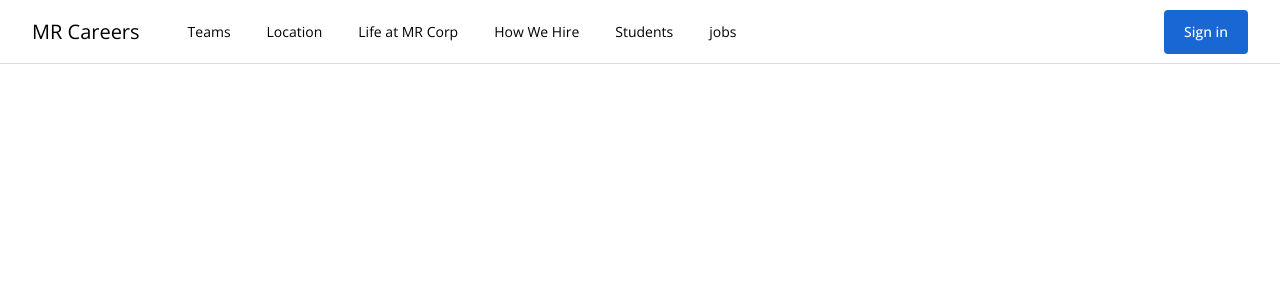
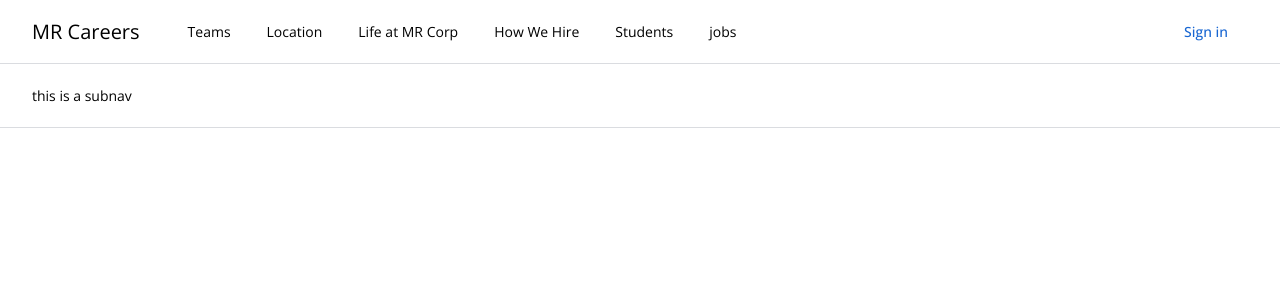
Before and after one commit to mohammadreza-amini/job-search, a Vue app: page / in a window 1280 px wide. Shown: the top 300 px of the page. Built offline with nearby package versions, Linux system fonts and the light colour scheme.

Commit message:
feat(subnav): add UI structure for Subnav component

```diff
--- a/src/components/ActionButton.vue
+++ b/src/components/ActionButton.vue
@@ -1,11 +1,29 @@
 <template>
-  <button class="primary">{{ text }}</button>
+  <button :class="buttonClass">{{ text }}</button>
 </template>
 
 <script>
+
 export default {
   name: 'ActionButton',
-  props: ['text'],
+  props: {
+    text: { type: String, required: true },
+    type: {
+      type: String,
+      requireed: false,
+      default: 'primary',
+      validator(value) {
+        return ["primary", "secondary"].includes(value);
+      }
+    },
+  },
+  computed: {
+    buttonClass() {
+      return {
+        [this.type]: true,
+      }
+    },
+  },
 }
 </script>
 
@@ -18,7 +36,7 @@ button {
   @apply border-0  text-white bg-brand-blue-1 hover:shadow-blue;
 }
 
-.secondary{
-
+.secondary {
+  @apply bg-transparent text-brand-blue-1 hover:bg-brand-blue-2 hover:text-white;
 }
 </style>
--- a/src/components/MainNav.vue
+++ b/src/components/MainNav.vue
@@ -12,9 +12,10 @@
         </nav>
         <div class="ml-auto flex h-full items-center py-2.5">
           <profile-image v-if="isLoggedIn" />
-          <action-button v-else @click="toggleLogged" text="Sign in"/>
+          <action-button v-else @click="toggleLogged" text="Sign in" type="secondary " />
         </div>
       </div>
+      <the-subnav />
     </div>
   </header>
 </template>
@@ -22,11 +23,13 @@
 <script>
 import ActionButton from './ActionButton.vue'
 import ProfileImage from './ProfileImage.vue'
+import TheSubnav from './TheSubnav.vue'
 export default {
   name: 'MainNav',
   components: {
     ActionButton,
     ProfileImage,
+    TheSubnav,
   },
   data() {
     return {
@@ -38,8 +41,8 @@ export default {
   },
   methods: {
     toggleLogged() {
-        this.isLoggedIn = true;
-      // isLoggedIn = !isLoggedIn;
+      // this.isLoggedIn = true;
+      this.isLoggedIn = !this.isLoggedIn
     },
   },
 }
--- /dev/null
+++ b/src/components/TheSubnav.vue
@@ -0,0 +1,13 @@
+<template>
+  <div class="w-full h-16 border-b border-solid border-brand-gray-1 bg-white ">
+    <div class="flex h-full items-center px-8">
+        this is a subnav
+    </div>
+    </div>
+</template>
+
+<script>
+export default {
+  name: 'TheSubnav',
+}
+</script>
--- a/tailwind.config.js
+++ b/tailwind.config.js
@@ -11,10 +11,11 @@ export default {
       colors: {
         'brand-gray-1': '#dadce0',
         'brand-blue-1': '#1967d2',
+        'brand-blue-2': '#4285f4',
         'brand-green-1': '#137333',
       },
-      boxShadow:{
-        blue:"0 0 3px 3px #4285f4",
+      boxShadow: {
+        blue: '0 0 3px 3px #4285f4',
       },
     },
   },
```
